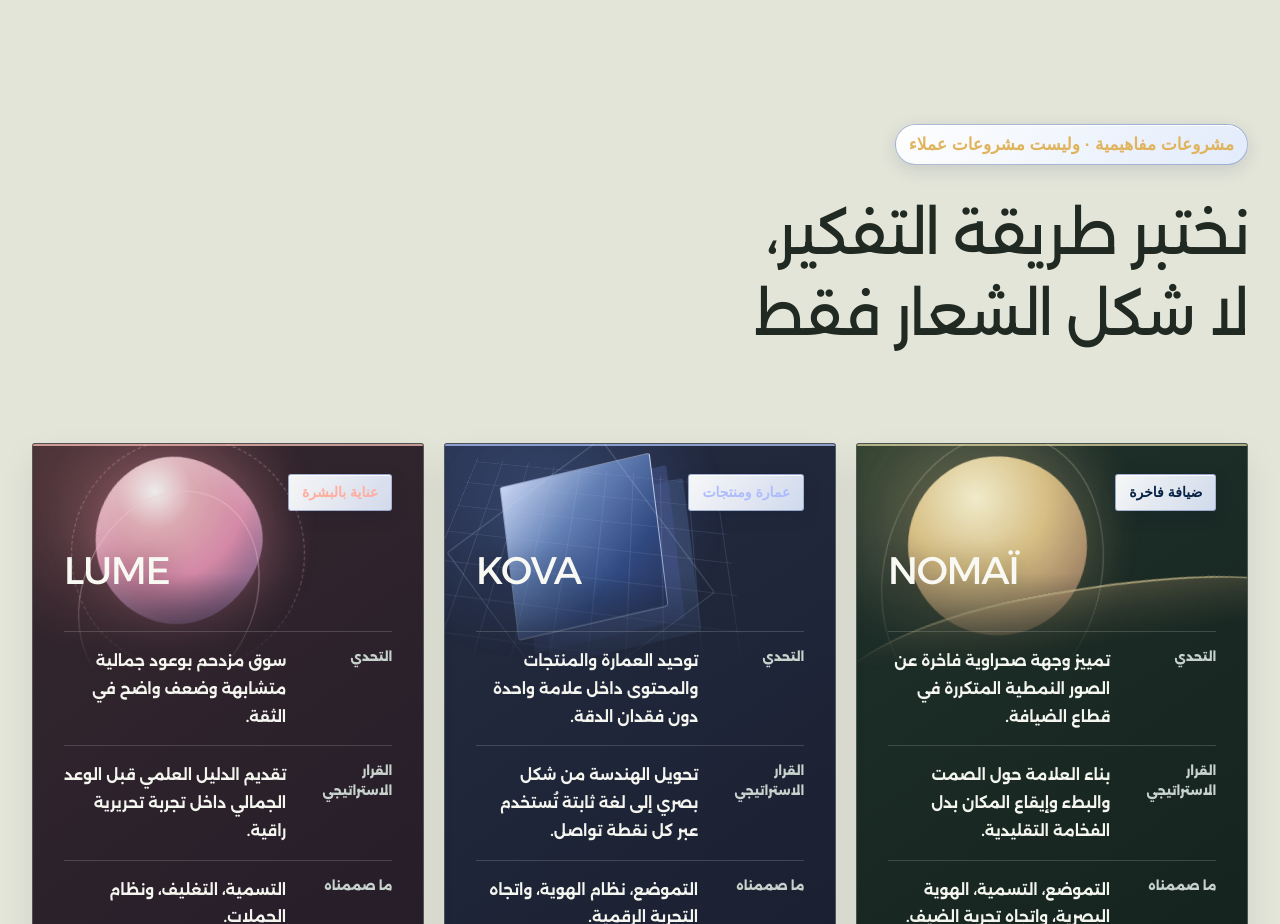
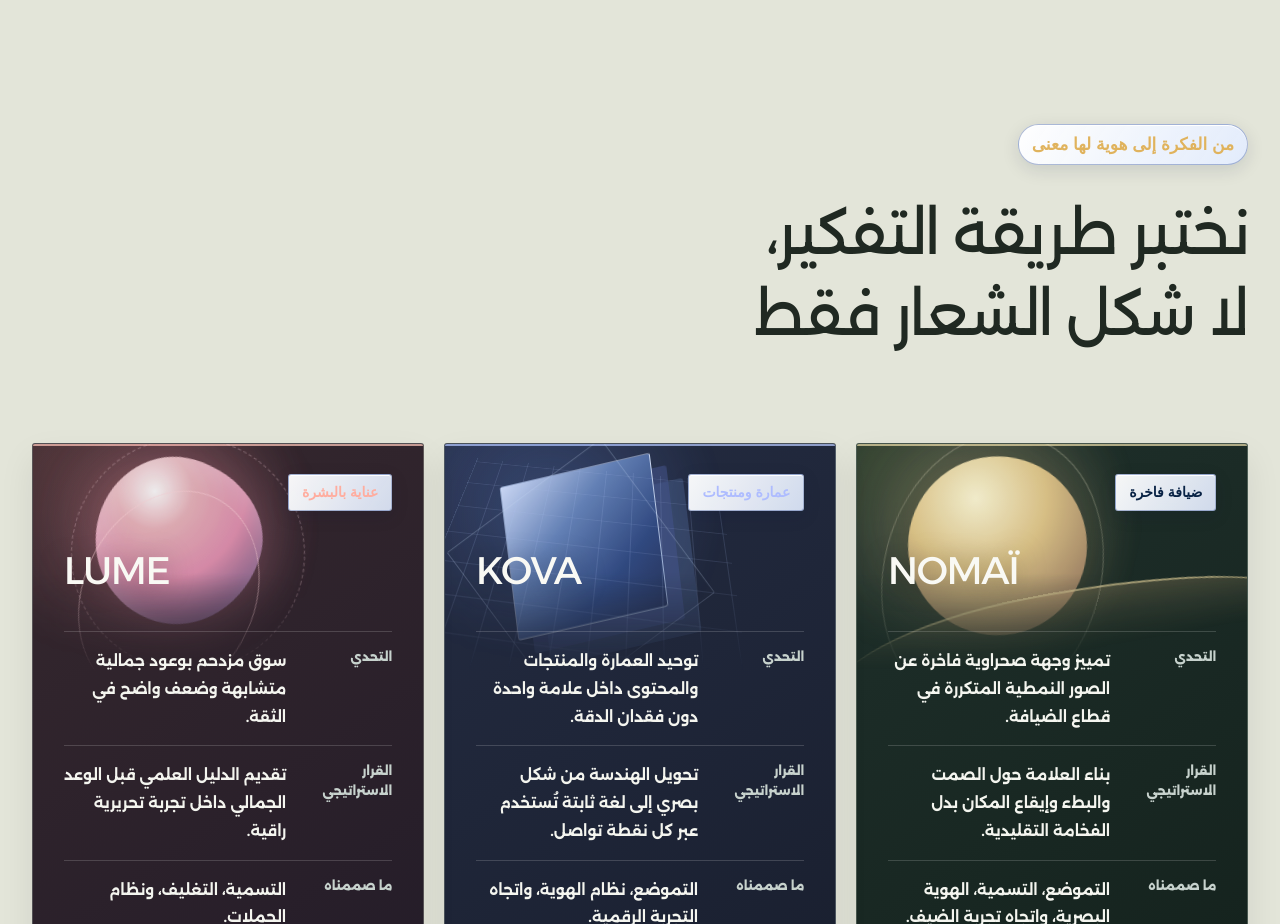
Before and after one commit to mohammedrashad2011-ui/Dewank-2026-website, a Next.js app: page /work in a window 1280 px wide. Shown: the part 7260-8184 px from the top of the page. Built offline with nearby package versions, Linux system fonts and the light colour scheme.

Commit message:
Refine portfolio concept section label to positive, idea-to-identity positioning

```diff
--- a/app/(ar)/work/page.tsx
+++ b/app/(ar)/work/page.tsx
@@ -202,7 +202,7 @@ export default function WorkPage() {
         <div className="shell">
           <div className="concepts-head">
             <div>
-              <span className="section-label">مشروعات مفاهيمية  ·  وليست مشروعات عملاء</span>
+              <span className="section-label">من الفكرة إلى هوية لها معنى</span>
               <h2>نختبر طريقة التفكير،<br/>لا شكل الشعار فقط</h2>
             </div>
           </div>
```
